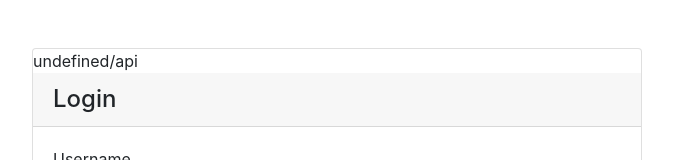
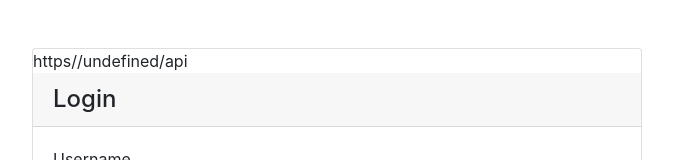
Before and after one commit to mlee212/recipe-gacha, a Next.js app: page /account/login in a window 1280 px wide. Shown: the top 160 px of the page, without its empty margins (303-976 px from the left). Built offline with nearby package versions, Linux system fonts and the light colour scheme.

Commit message:
testing env variables #8

```diff
--- a/next.config.js
+++ b/next.config.js
@@ -21,6 +21,6 @@ module.exports = {
 
       apiUrl: process.env.NODE_ENV === 'development'
           ? 'http://localhost:3000/api' // development api
-          : (process.env.NEXT_PUBLIC_VERCEL_URL + '/api') // production api
+          : ('https//' + process.env.NEXT_PUBLIC_VERCEL_URL + '/api') // production api
   }
 }
--- a/pages/account/login.jsx
+++ b/pages/account/login.jsx
@@ -39,7 +39,7 @@ function Login() {
         <Layout>
             <div className="card">
                 <div>
-                    {(process.env.NEXT_PUBLIC_VERCEL_URL + '/api')}
+                    {('https//' + process.env.NEXT_PUBLIC_VERCEL_URL + '/api')}
                 </div>
                 <h4 className="card-header">Login</h4>
                 <div className="card-body">
```
